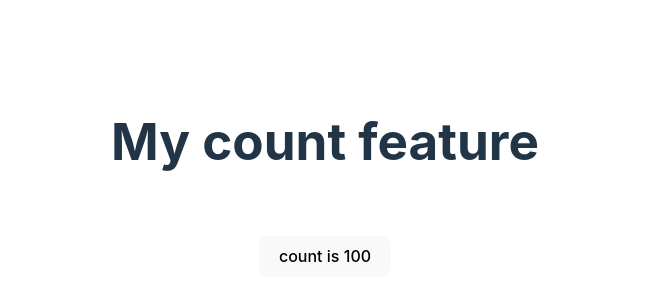
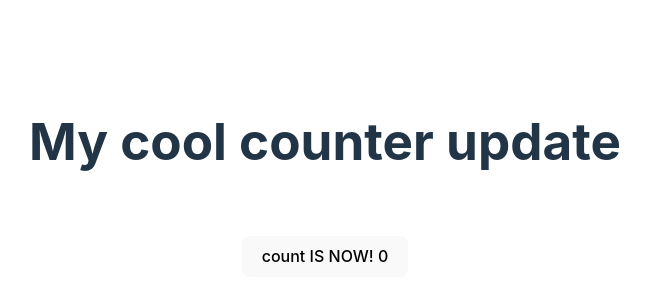
Before and after one commit to michaelDragomir/gitWorkFlowDemo, a React (Vite) app: page / in a window 1280 px wide. Shown: the part 206-506 px from the top of the page, without its empty margins (315-965 px from the left). Built offline with nearby package versions, Linux system fonts and the light colour scheme.

Commit message:
updated app. changed state.

```diff
--- a/src/App.jsx
+++ b/src/App.jsx
@@ -2,7 +2,7 @@ import { useState } from 'react';
 import './App.css';
 
 function App() {
-	const [count, setCount] = useState(100);
+	const [count, setCount] = useState(0);
 
 	const countHandler = () => {
 		setCount((count) => count + 5);
@@ -10,9 +10,9 @@ function App() {
 
 	return (
 		<>
-			<h1>My count feature</h1>
+			<h1>My cool counter update</h1>
 			<div className='card'>
-				<button onClick={countHandler}>count is {count}</button>
+				<button onClick={countHandler}>count IS NOW! {count}</button>
 			</div>
 		</>
 	);
```
